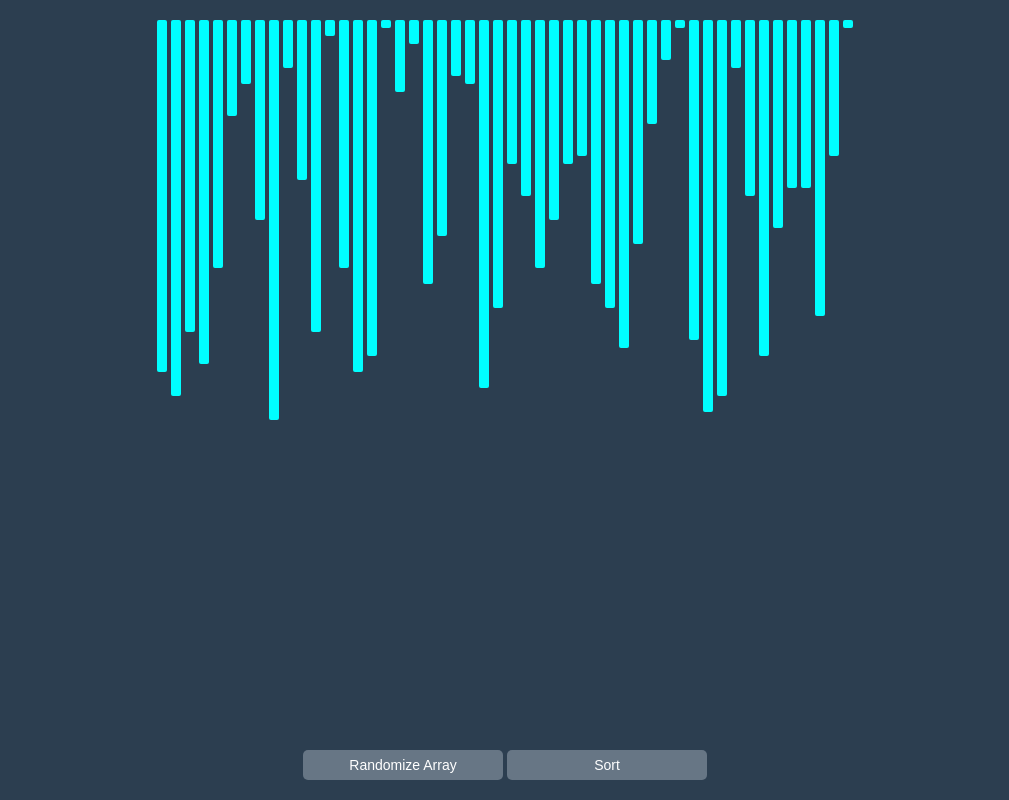
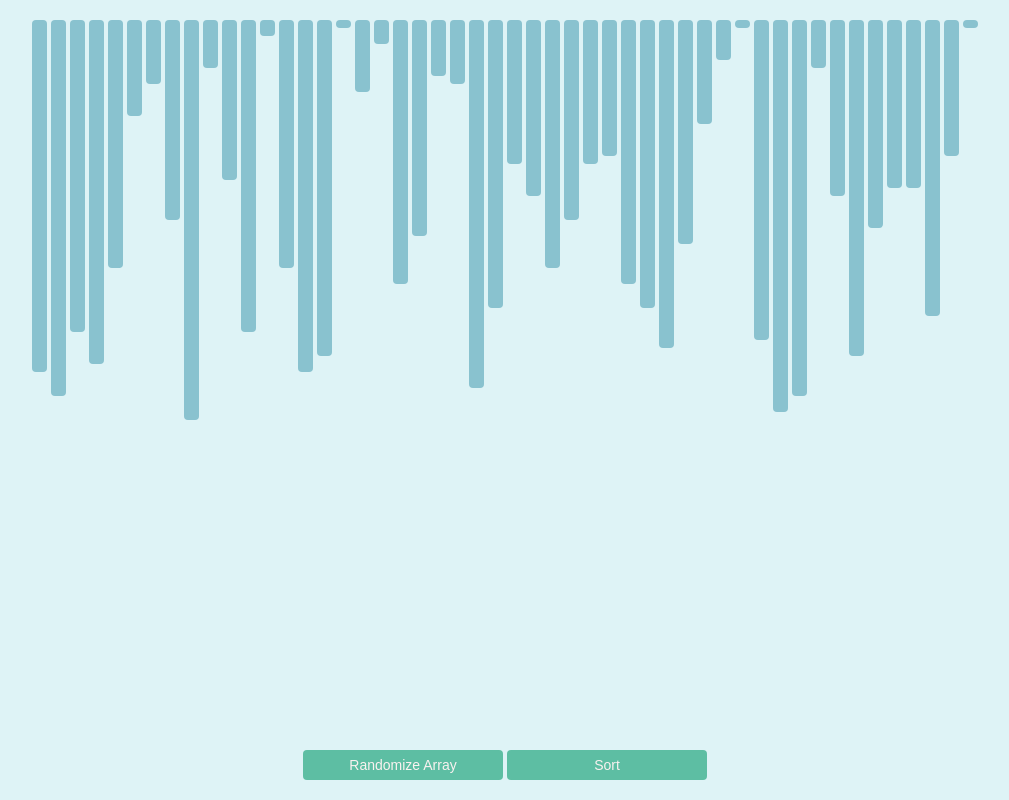
Before and after one commit to wong-bria/sorting-visualizer, a plain HTML site: page index.html in a window 1280 px wide. Shown: the whole page, without its empty margins (135-1144 px from the left). Drawn offline with Linux system fonts and the light colour scheme.

Commit message:
Changed colors based on preference

```diff
--- a/style.css
+++ b/style.css
@@ -22,29 +22,29 @@
 }
 
 .bar{
-    width: 10px;
-    background-color: aqua;
+    width: 15px;
+    background-color: #89C2CF;
     margin: 0 2px;
     transition: height 0.5s ease-in-out;
-    border-radius: 2px;
+    border-radius: 4px;
 }
 
 body{
-    background-color: #2c3e50;
+    background-color: #def3f6;
 }
 
 .buttons_container > button{
     width: 200px;
     height: 30px;
-    background-color: #677685;
+    background-color: #5dbea3;
     border: none;
-    border-radius: 5px;
-    color: white;
+    border-radius: 4px;
+    color: #F9F2F0;
     font-size: 14px;
     cursor: pointer;
     transition: 0.2s ease-in-out;
 }
 
 button:hover{
-    background-color: #56697b;
+    background-color: #5adbb5;
 }
```
